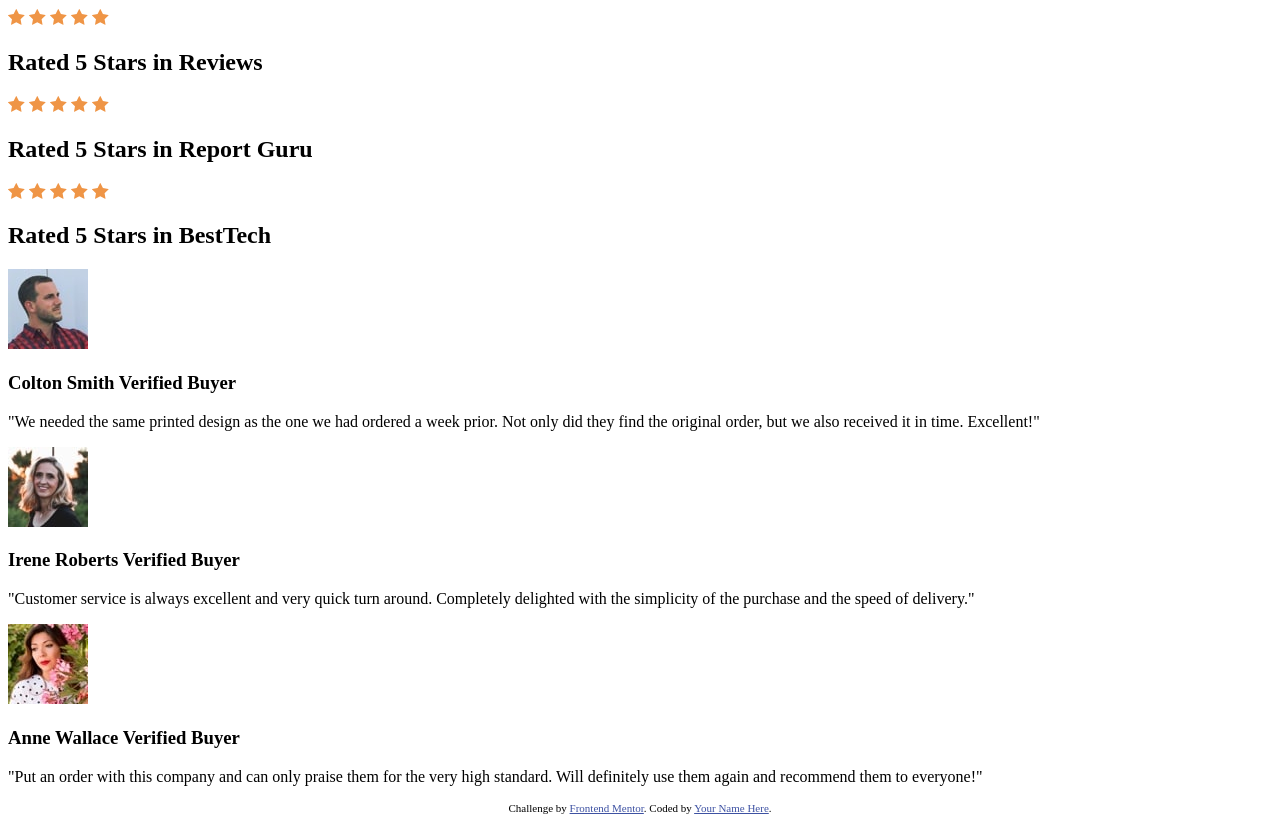
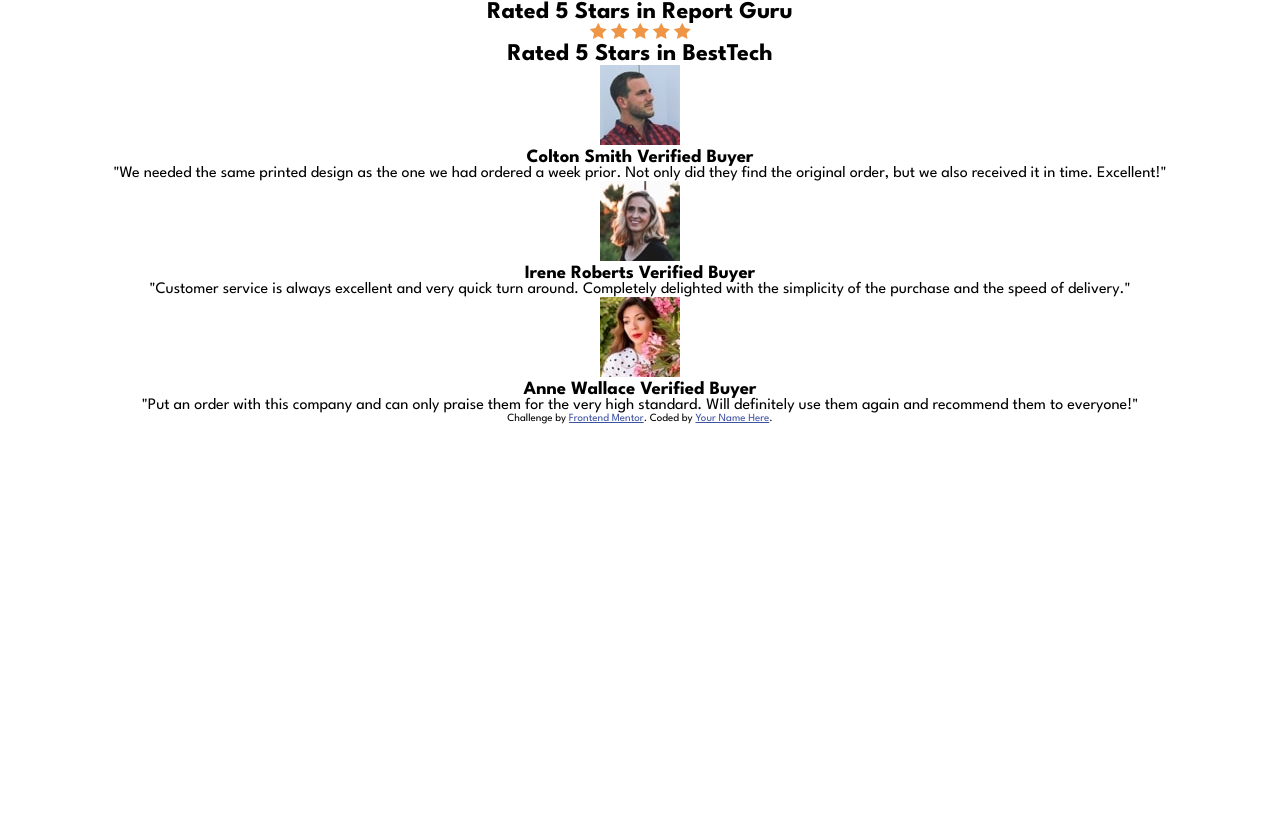
Before and after one commit to RaizaCirne/treino-grid, a plain HTML site: page index.html in a window 1280 px wide. Shown: the part 105-927 px from the top of the page. After the commit the page ends 800 px from the top, so only its background shows below. Drawn offline with Linux system fonts and the light colour scheme.

Commit message:
Criando arquivo style css

```diff
--- a/index.html
+++ b/index.html
@@ -11,7 +11,7 @@
       sizes="32x32"
       href="./images/favicon-32x32.png"
     />
-
+    <link rel="stylesheet" href="style.css">
     <title>Frontend Mentor | Social proof section</title>
 
     <!-- Feel free to remove these styles or customise in your own stylesheet 👍 -->
@@ -33,7 +33,7 @@
       See what our satisfied customers are saying about our services.</p>
     </header>
     <div class="ratings">
-      <div class="rating">
+      <div class="rating rate-1">
         <div class="stars">
           <img src="images/icon-star.svg" alt="">
           <img src="images/icon-star.svg" alt="">
@@ -43,7 +43,7 @@
         </div>
         <h2>Rated 5 Stars in Reviews</h2>
       </div>
-        <div class="rating">
+        <div class="rating rate-2">
           <div class="stars">
             <img src="images/icon-star.svg" alt="">
             <img src="images/icon-star.svg" alt="">
@@ -54,7 +54,7 @@
           <h2>Rated 5 Stars in Report Guru</h2>
         </div>
 
-        <div class="rating">
+        <div class="rating rate-3">
           <div class="stars">
             <img src="images/icon-star.svg" alt="">
             <img src="images/icon-star.svg" alt="">
@@ -66,6 +66,7 @@
         </div>
     </div>
 
+    <div class="reviews">
       <div class="review one">
         <div class="profile">
           <img src="images/image-colton.jpg" alt="">
@@ -93,6 +94,9 @@
         <p>"Put an order with this company and can only praise them for the very high
           standard. Will definitely use them again and recommend them to everyone!"</p>
       </div>
+    </div>
+
+
 
 
 
--- /dev/null
+++ b/style.css
@@ -0,0 +1,14 @@
+@import url('https://fonts.googleapis.com/css2?family=League+Spartan:wght@400;500;700&display=swap');
+*{
+    font-family: 'League Spartan', sans-serif;
+    margin: 0;
+    padding: 0;
+    box-sizing: border-box;
+    text-align: center;
+}
+
+html {
+    min-width: 375px;
+    max-width: 1440px;
+    margin: auto;
+}
```
Lines whose indentation alone changed are shown as unchanged.
